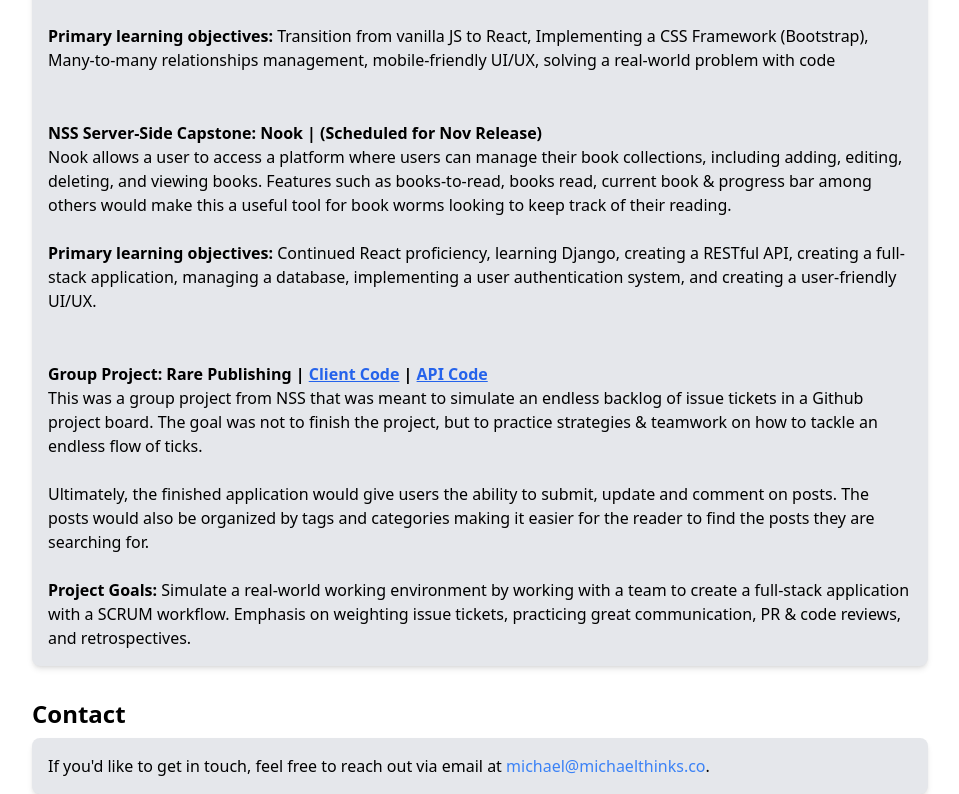
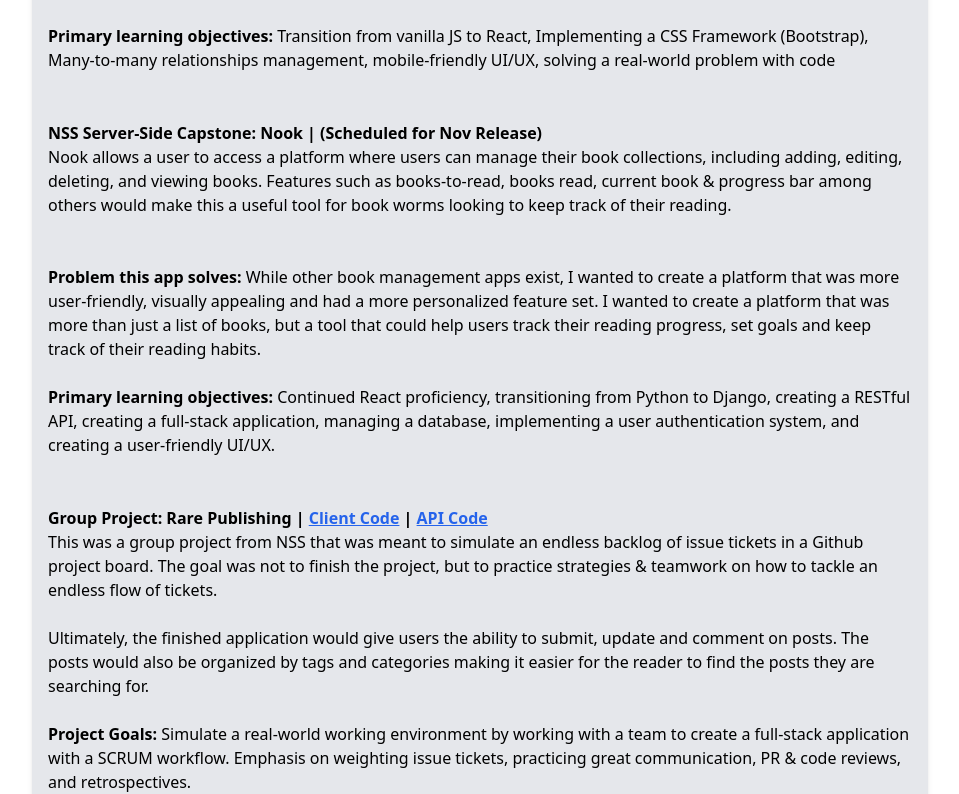
Before and after one commit to MichaelGalo/Dev-Portfolio, a React (Vite) app: page / in a window 1280 px wide. Shown: the part 1086-1880 px from the top of the page, without its empty margins (160-1119 px from the left). Built offline with nearby package versions, Linux system fonts and the light colour scheme.

Commit message:
Corrected Spelling Errors

```diff
--- a/src/components/views/Home.jsx
+++ b/src/components/views/Home.jsx
@@ -61,15 +61,20 @@
                             <h3><strong>NSS Server-Side Capstone: Nook | (Scheduled for Nov Release)</strong></h3>
                             <p>Nook allows a user to access a platform where users can manage their book collections, including adding, editing, deleting, and viewing books. Features such as books-to-read, books read, current book & progress bar among others would make this a useful tool for book worms looking to keep track of their reading.</p>
                             <br />
+                            <br />
+                            <strong>Problem this app solves: </strong>
+                            While other book management apps exist, I wanted to create a platform that was more user-friendly, visually appealing and had a more personalized feature set. I wanted to create a platform that was more than just a list of books, but a tool that could help users track their reading progress, set goals and keep track of their reading habits.
+                            <br />
+                            <br />
                             <strong>Primary learning objectives: </strong>
-                            Continued React proficiency, learning Django, creating a RESTful API, creating a full-stack application, managing a database, implementing a user authentication system, and creating a user-friendly UI/UX.
+                            Continued React proficiency, transitioning from Python to Django, creating a RESTful API, creating a full-stack application, managing a database, implementing a user authentication system, and creating a user-friendly UI/UX.
                         </div>
                         <br />
                         <hr />
                         <br />
                         <div>
                             <h3><strong>Group Project: Rare Publishing | <a target="_blank" className="underline text-blue-600 hover:text-blue-800 visited:text-purple-600" href="https://github.com/NSS-Day-Cohort-71/rare-client-jam_clamz">Client Code</a> | <a target="_blank" className="underline text-blue-600 hover:text-blue-800 visited:text-purple-600" href="https://github.com/NSS-Day-Cohort-71/rare-api-jam_clamz_api">API Code</a></strong></h3>
-                            <p>This was a group project from NSS that was meant to simulate an endless backlog of issue tickets in a Github project board. The goal was not to finish the project, but to practice strategies & teamwork on how to tackle an endless flow of ticks.
+                            <p>This was a group project from NSS that was meant to simulate an endless backlog of issue tickets in a Github project board. The goal was not to finish the project, but to practice strategies & teamwork on how to tackle an endless flow of tickets.
                             <br />
                             <br />
                             Ultimately, the finished application would give users the ability to submit, update and comment on posts. The posts would also be organized by tags and categories making it easier for the reader to find the posts they are searching for.
```
